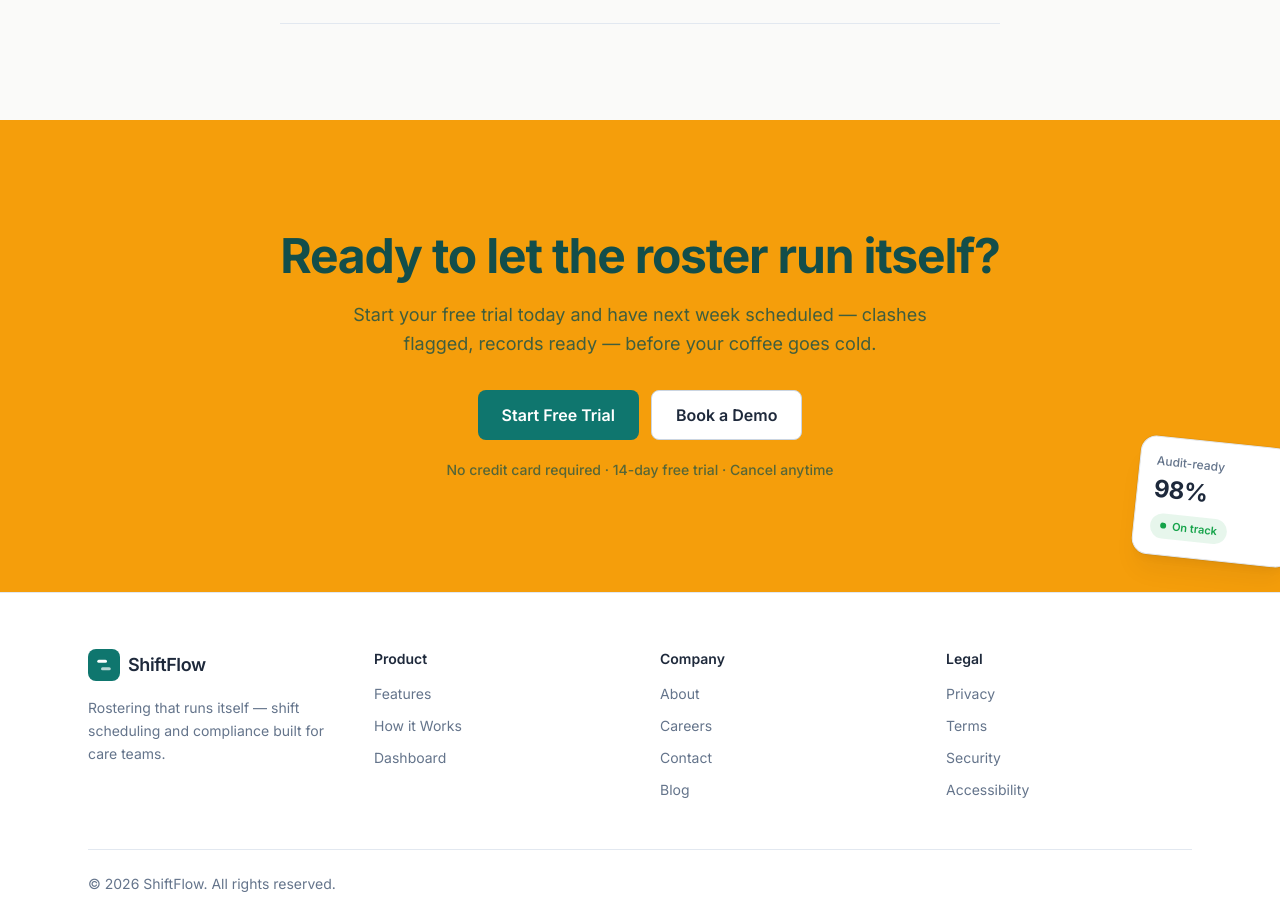
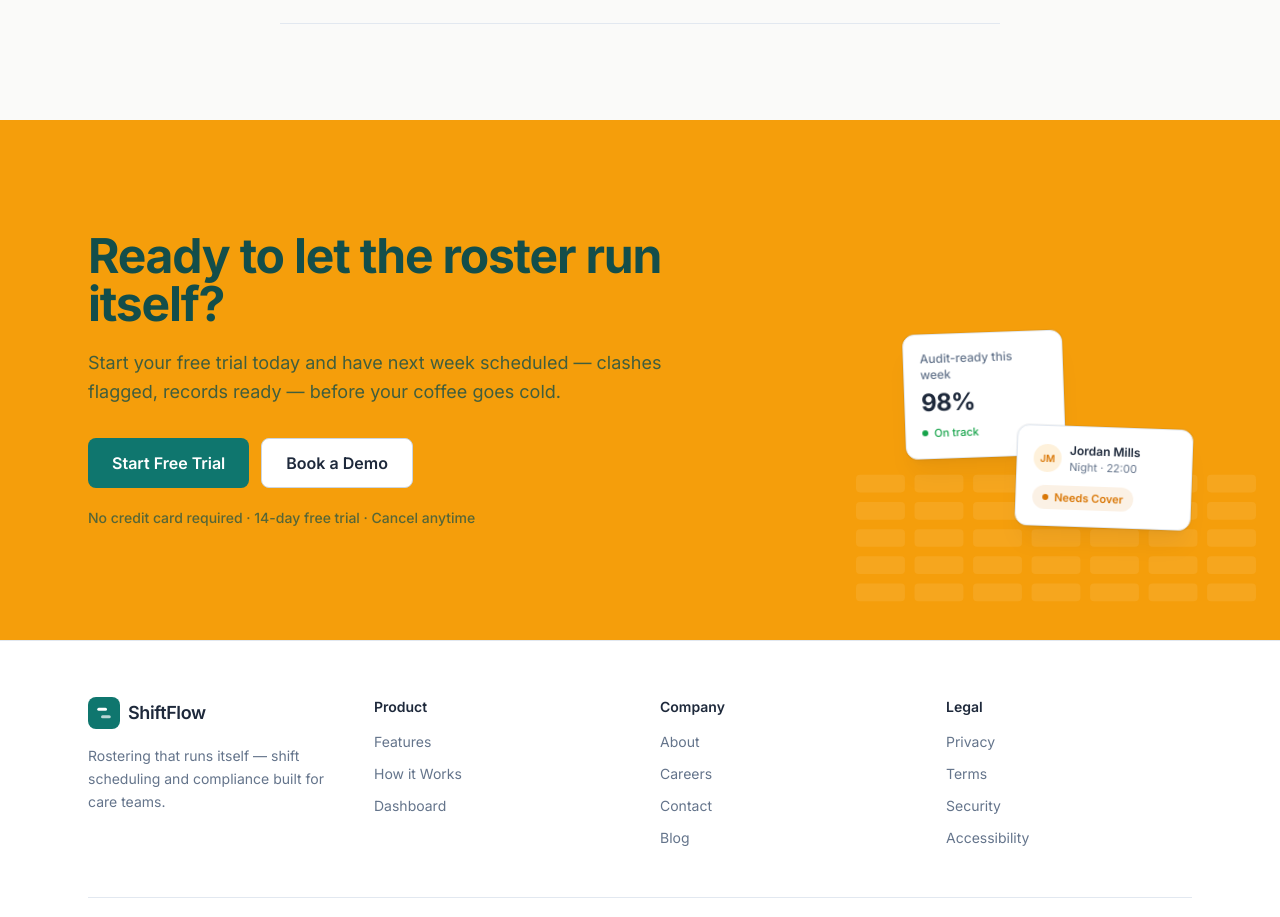
Before and after one commit to charlesalo/shiftflow-rostering, a Next.js app: page / in a window 1280 px wide. Shown: the part 3542-4459 px from the top of the page. Built offline with nearby package versions, Linux system fonts and the light colour scheme.

Commit message:
feat: add roster-grid background motif and floating card cluster to final CTA

```diff
--- a/components/landing/FinalCTA.js
+++ b/components/landing/FinalCTA.js
@@ -1,20 +1,63 @@
-import Badge from "@/components/ui/Badge";
 import Button from "@/components/ui/Button";
-import Card from "@/components/ui/Card";
+import { ComplianceCard, StatusCard } from "@/components/landing/Hero";
+
+const GRID_COLS = 7;
+const GRID_ROWS = 5;
+const CELL_W = 72;
+const CELL_H = 26;
+const CELL_GAP = 14;
+const GRID_VIEW_W = GRID_COLS * CELL_W + (GRID_COLS - 1) * CELL_GAP;
+const GRID_VIEW_H = GRID_ROWS * CELL_H + (GRID_ROWS - 1) * CELL_GAP;
+
+// Oversized, near-invisible echo of the roster grid — flat shape blocks, no
+// data. Anchored to the bottom-right so its bulk sits away from the copy
+// column instead of behind it.
+function RosterGridDecoration() {
+  const cells = [];
+  for (let r = 0; r < GRID_ROWS; r++) {
+    for (let c = 0; c < GRID_COLS; c++) {
+      cells.push(
+        <rect
+          key={`${r}-${c}`}
+          x={c * (CELL_W + CELL_GAP)}
+          y={r * (CELL_H + CELL_GAP)}
+          width={CELL_W}
+          height={CELL_H}
+          rx={6}
+          fill="#ffffff"
+          fillOpacity="0.08"
+        />
+      );
+    }
+  }
+  return (
+    <svg
+      viewBox={`0 0 ${GRID_VIEW_W} ${GRID_VIEW_H}`}
+      className="pointer-events-none absolute -bottom-10 -right-10 h-[150px] w-[420px] lg:-bottom-12 lg:-right-10 lg:h-[300px] lg:w-[400px]"
+      aria-hidden="true"
+    >
+      {cells}
+    </svg>
+  );
+}
 
 export default function FinalCTA() {
   return (
     <section id="demo" className="relative overflow-hidden bg-accent scroll-mt-16">
-      <div className="mx-auto max-w-4xl px-5 py-20 text-center sm:px-6 lg:py-28">
+      <div className="relative mx-auto grid max-w-6xl items-center gap-10 px-5 py-20 sm:px-6 lg:grid-cols-[1fr_auto] lg:items-end lg:gap-16 lg:py-28">
+        <RosterGridDecoration />
+
+        {/* Copy */}
+        <div className="max-w-xl">
           <h2 className="text-3xl font-bold tracking-tight text-primary-dark sm:text-4xl lg:text-5xl">
             Ready to let the roster run itself?
           </h2>
-        <p className="mx-auto mt-5 max-w-xl text-lg leading-relaxed text-primary-dark/80">
+          <p className="mt-5 text-lg leading-relaxed text-primary-dark/80">
             Start your free trial today and have next week scheduled — clashes
             flagged, records ready — before your coffee goes cold.
           </p>
 
-        <div className="mt-8 flex flex-col gap-3 sm:flex-row sm:justify-center">
+          <div className="mt-8 flex flex-col gap-3 sm:flex-row">
             <Button href="#demo">Start Free Trial</Button>
             <Button href="#demo" variant="secondary">
               Book a Demo
@@ -26,14 +69,12 @@ export default function FinalCTA() {
           </p>
         </div>
 
-      {/* Echo of the hero's compliance card — peeks in from the corner */}
-      <Card className="absolute -right-4 bottom-8 hidden w-40 rotate-6 rounded-2xl p-4 lg:block">
-        <p className="text-xs font-medium text-text-muted">Audit-ready</p>
-        <p className="mt-1 text-2xl font-bold tracking-tight text-text">98%</p>
-        <Badge tone="success" size="xs" dot className="mt-2">
-          On track
-        </Badge>
-      </Card>
+        {/* Card cluster — echoes the hero's floating cards */}
+        <div className="relative mx-auto flex w-full max-w-xs flex-col gap-3 lg:mx-0 lg:block lg:h-48 lg:w-72">
+          <ComplianceCard className="w-full lg:absolute lg:left-0 lg:top-0 lg:w-40 lg:-rotate-2 motion-safe:animate-float-medium" />
+          <StatusCard className="w-full lg:absolute lg:bottom-0 lg:right-0 lg:w-44 lg:rotate-2 motion-safe:animate-float-slow motion-safe:[animation-delay:0.3s]" />
+        </div>
+      </div>
     </section>
   );
 }
--- a/components/landing/Hero.js
+++ b/components/landing/Hero.js
@@ -90,7 +90,7 @@ function RosterCard({ className = "" }) {
   );
 }
 
-function ComplianceCard({ className = "" }) {
+export function ComplianceCard({ className = "" }) {
   return (
     <Card className={`rounded-xl p-4 ${className}`}>
       <p className="text-xs font-medium text-text-muted">Audit-ready this week</p>
@@ -103,7 +103,7 @@ function ComplianceCard({ className = "" }) {
   );
 }
 
-function StatusCard({ className = "" }) {
+export function StatusCard({ className = "" }) {
   return (
     <Card className={`rounded-xl p-4 ${className}`}>
       <div className="flex items-center gap-2">
```
Lines whose indentation alone changed are shown as unchanged.
